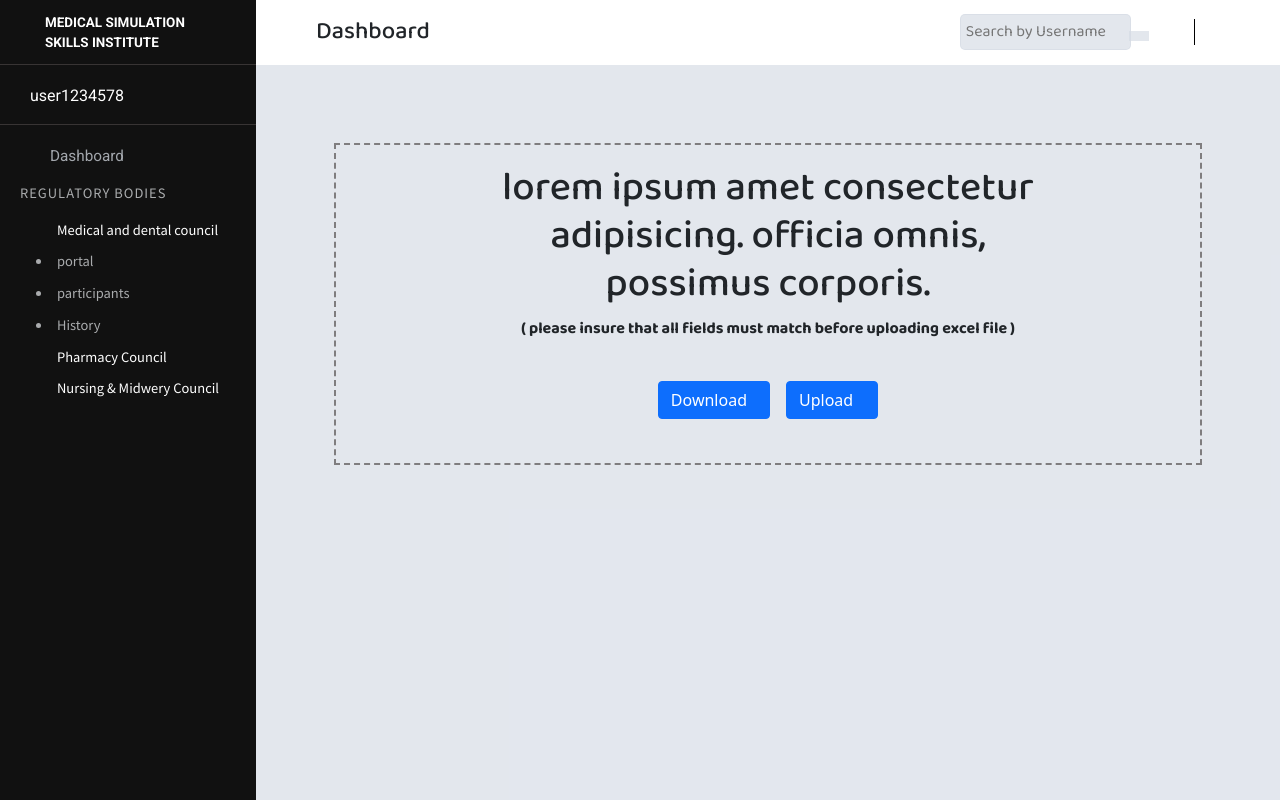
After one commit to faishal882/CPD-Portal, a Django app: page /portal/ in a window 1280 px wide. The commit adds this page. Run offline with Django 3.2, Linux system fonts and the light colour scheme.

Commit message:
Initial commit

```diff
--- a/export/views.py
+++ b/export/views.py
@@ -7,7 +7,10 @@ from .models import ExportData
 from .serializers import ExportSerializer
 
 def home_view(request, *args, **kwargs):
-    return render(request, "home.html")
+    return render(request, "pages/home.html")
+
+def portal_view(request, *args, **kwargs):
+    return render(request, "pages/portal.html")
 
 def csv_export(request, *args, **kwargs):
     csv_resource = ExportResource()
@@ -22,11 +25,3 @@ def excel_export(request, *args, **kwargs):
     response = HttpResponse(dataset.xls, content_type='application/vnd.ms-excel')
     response['Content-Disposition'] = 'attachment; filename="data-export.xls"'
     return response
-
-# REST APIS
-
-@api_view(['GET'])
-def api_view_excel(request, *args, **kwargs):
-    qs = ExportData.objects.all()
-    serializer = ExportSerializer(qs, many=True)
-    return Response(serializer.data, status=201)
--- a/src/urls.py
+++ b/src/urls.py
@@ -1,11 +1,11 @@
 from django.contrib import admin
 from django.urls import path
-from export.views import csv_export, excel_export, home_view, api_view_excel
+from export.views import csv_export, excel_export, home_view, portal_view
 
 urlpatterns = [
     path('admin/', admin.site.urls),
     path('', home_view, name='home'),
+    path('portal/', portal_view, name='portal'),
     path('export/csv/', csv_export, name='csv-export'),
     path('export/excel/', excel_export, name='excel-export'),
-    path('api/excel-data/', api_view_excel, name='api-view-excel'),
 ]
--- /dev/null
+++ b/static/css/portal.css
@@ -0,0 +1,11 @@
+.portal {
+  margin: 80px;
+  outline: 2px dashed #4c4747a8;
+  padding: 20px 100px;
+}
+.portal-text {
+  text-align: center;
+  text-transform: lowercase;
+  font-family: "Baloo Bhai 2", cursive;
+  font-weight: 700;
+}
--- a/static/css/sidebar.css
+++ b/static/css/sidebar.css
@@ -58,7 +58,22 @@ ul li {
   font-family: "Source Sans Pro", sans-serif;
   padding: 5px;
 }
+ul li:nth-child(1),
+ul li:nth-child(5),
+ul li:nth-child(6) {
+  list-style: none;
+}
+a {
+  text-decoration: none;
+  color: #babcbfe6;
+}
 .dashboard-council {
   color: #ffffff;
-  list-style: none;
 }
+
+li:hover {
+  background: #007bff;
+  border-radius: 2px;
+  color: #ffffff;
+  padding: 10px 5px;
+}
--- a/templates/components/sidebar.html
+++ b/templates/components/sidebar.html
@@ -15,12 +15,22 @@
     <div class="dashboard-links">
       <div class="regulatory-bodies-text">Regulatory Bodies</div>
       <ul>
-        <li class="dashboard-council">Medical and dental council</li>
-        <li>portal</li>
-        <li>participants</li>
+        <li>
+          <a href="/medical/" class="dashboard-council"
+            >Medical and dental council</a
+          >
+        </li>
+        <li><a href="/portal/">portal</a></li>
+        <li><a href="/participants/">participants</a></li>
         <li>History</li>
-        <li class="dashboard-council">Pharmacy Council</li>
-        <li class="dashboard-council">Nursing & Midwery Council</li>
+        <li>
+          <a href="/Pharmacy Council/" class="dashboard-council"
+            >Pharmacy Council</a
+          >
+        </li>
+        <li>
+          <a href="/" class="dashboard-council">Nursing & Midwery Council</a>
+        </li>
       </ul>
     </div>
   </nav>
--- /dev/null
+++ b/templates/pages/portal.html
@@ -0,0 +1,25 @@
+{% extends 'base.html' %} {% block content %} {% load static %}
+
+<link rel="stylesheet" href='{% static "css/portal.css" %}' />
+
+<div class="portal">
+  <div class="portal-text">
+    <h1 class="portal-text-header">
+      Lorem ipsum amet consectetur <br />
+      adipisicing. Officia omnis,<br />
+      possimus corporis.
+    </h1>
+    <p>
+      ( Please Insure that all fields must match before uploading excel file )
+    </p>
+  </div>
+  <div class="portal-buttons text-center">
+    <button type="button" class="btn btn-primary mx-2 my-4">
+      Download <i class="fas fa-download" style="padding: 5px"></i></button
+    ><button type="button" class="btn btn-primary mx-2 my-4">
+      Upload<i class="fas fa-upload" style="padding: 6px"></i>
+    </button>
+  </div>
+</div>
+
+{% endblock content %}
```
Also changed, not shown: templates/pages/home.html (renamed from templates/home.html), templates/static/card.png (deleted).
